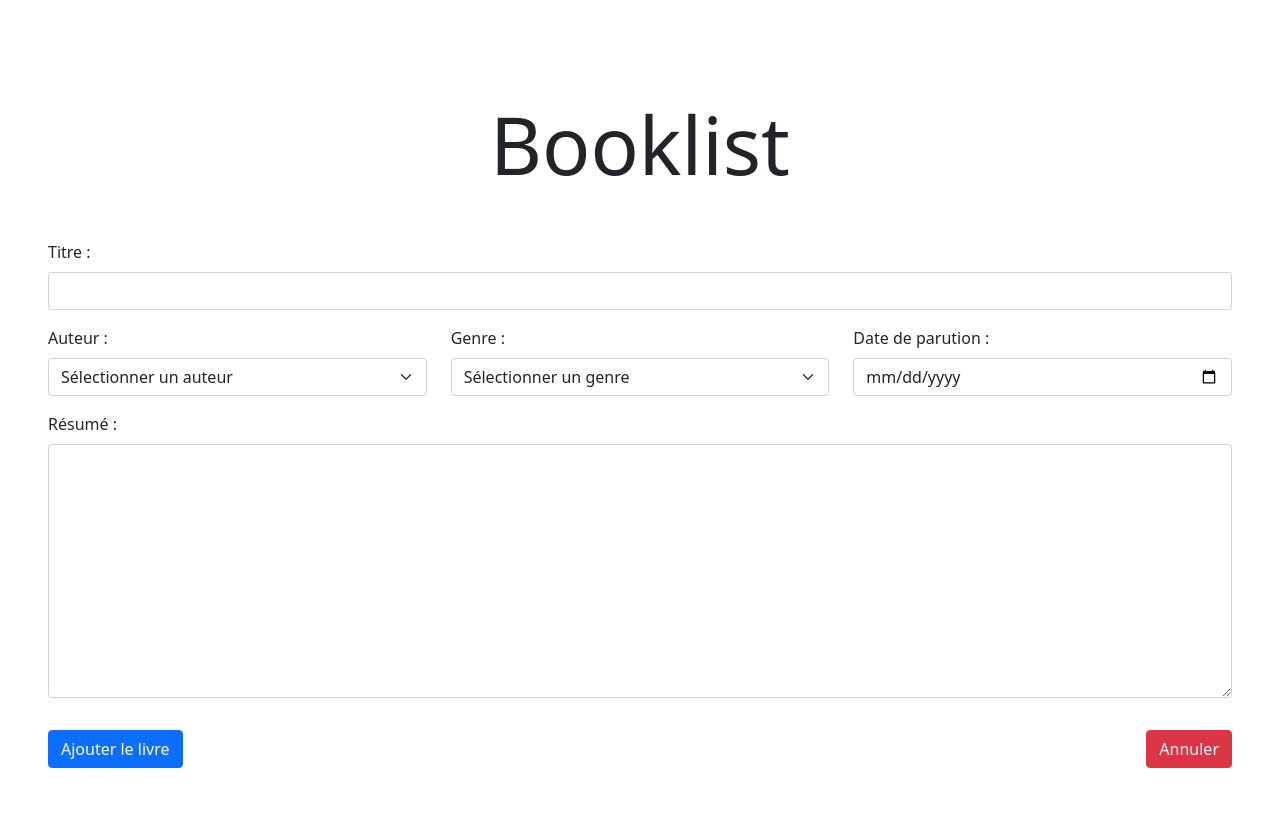
After one commit to Nels18/BookList, a PHP site: page /form_book.php in a window 1280 px wide. The commit adds this page. Run offline with PHP 8.4, Linux system fonts and the light colour scheme.

Commit message:
feat: created book form

```diff
--- /dev/null
+++ b/form_book.php
@@ -0,0 +1,71 @@
+<!DOCTYPE html>
+<html lang='fr'>
+    <head>
+        <meta charset='UTF-8'>
+        <meta name='viewport' content='width=device-width, initial-scale=1.0'>
+        <meta http-equiv='X-UA-Compatible' content='ie=edge'>
+        <meta name='description' content='Ma Liste de livre à lire'/>
+        <link href="https://cdn.jsdelivr.net/npm/bootstrap@5.1.3/dist/css/bootstrap.min.css" rel="stylesheet" integrity="sha384-1BmE4kWBq78iYhFldvKuhfTAU6auU8tT94WrHftjDbrCEXSU1oBoqyl2QvZ6jIW3" crossorigin="anonymous">
+        <link rel='stylesheet' href='asset/style/style.css'>
+        <title>Booklist</title>
+    </head>
+    <body>
+        <div class="container-fluid p-5">
+            <header>
+                <h1 class="display-1 text-center m-5">Booklist</h1>
+            </header>
+            <main>
+                <form action="" method="post">
+                    <div class="row">
+                        <div class="col-md mb-3">
+                            <label class="form-label" for="title">Titre :</label>
+                            <input class="form-control" type="text" name="title" id="title" required>
+                        </div>
+                    </div>
+
+                    <div class="row">
+
+                        <div class="col-md mb-3">
+                            <label class="form-label" for="author">Auteur :</label>
+                            <select class="form-select" name="author_id" id="author" required>
+                                <option value="">Sélectionner un auteur</option>
+                                <option value=""></option>
+                            </select>
+                        </div>
+
+                        <div class="col-md mb-3">
+                            <label class="form-label" for="category">Genre :</label>
+                            <select class="form-select" name="category_id" id="category" required>
+                                <option value="">Sélectionner un genre</option>
+                                <option value=""></option>
+                            </select>
+                        </div>
+
+                        <div class="col-md mb-3">
+                            <label class="form-label" for="publication_date">Date de parution :</label>
+                            <input class="form-control" type="date" name="publication_date" id="publication_date" required>
+                        </div>
+                    </div>
+
+                    <div class="mb-3">
+                        <label class="form-label" for="summary">Résumé :</label>
+                        <textarea class="form-control" name="summary" id="summary" cols="80" rows="10"></textarea>
+                    </div>
+                    <!-- <button type="submit" class="btn btn-primary">Ajouter le livre</button> -->
+                    <div class="d-md-flex justify-content-between flex-column flex-md-row">
+                        <div class="my-3">
+                            <input class="btn btn-primary w-100" type="submit" name="submit" value="Ajouter le livre">
+                        </div>
+                        <div class="my-3">
+                            <a href="index.php">
+                                <button type="button" class="btn btn-danger w-100">
+                                    Annuler
+                                </button>
+                            </a>
+                        </div>
+                    </div>
+                </form>
+            </main>
+        </div>
+    </body>
+</html>
```
Also changed, not shown: index.php (+4 -3 lines).
